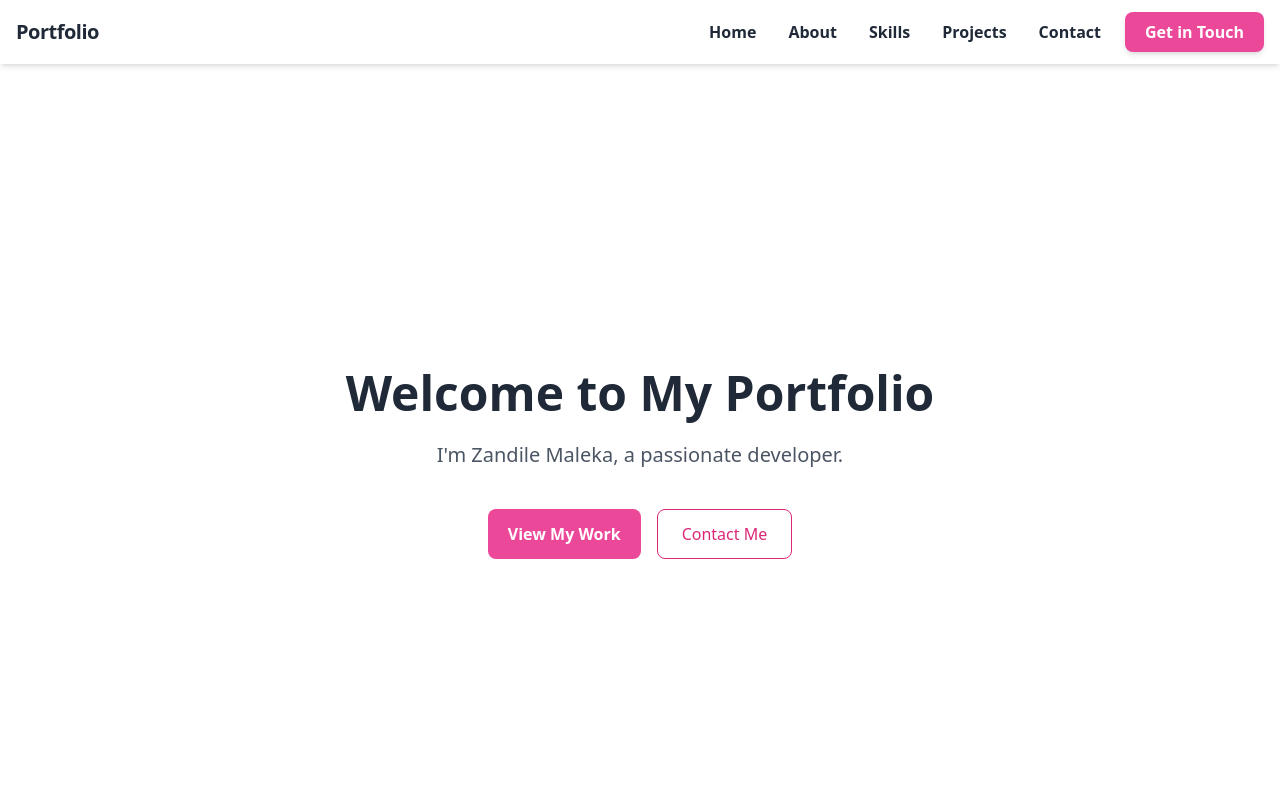
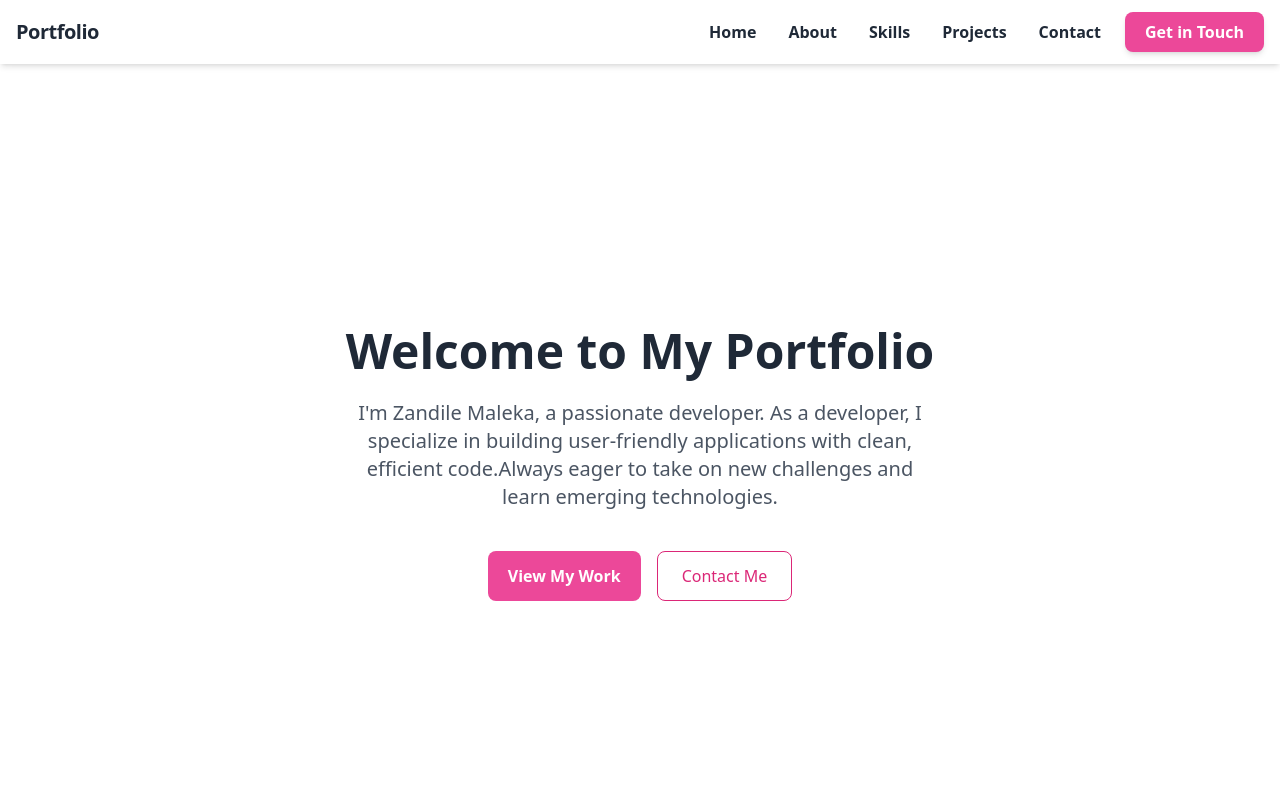
Before and after one commit to zandilemaleka/portfolio-project, a React (Create React App) app in the folder portfolio-react/: page / in a window 1280 px wide. Shown: the top 800 px of the page. Built offline with nearby package versions, Linux system fonts and the light colour scheme.

Commit message:
Updated the Hero.js

```diff
--- a/portfolio-react/src/components/Hero.js
+++ b/portfolio-react/src/components/Hero.js
@@ -11,7 +11,10 @@ const Hero = () => {
           Welcome to My Portfolio
         </h1>
         <p className="text-lg md:text-xl text-gray-600 mb-10 max-w-xl mx-auto leading-relaxed">
-          I'm Zandile Maleka, a passionate developer.
+          I'm Zandile Maleka, a passionate developer. As a developer, I
+          specialize in building user-friendly applications with clean,
+          efficient code.Always eager to take on new challenges and learn
+          emerging technologies.
         </p>
         <div className="flex flex-col sm:flex-row justify-center gap-4">
           <button className="bg-pink-500 text-white font-bold px-5 py-3 rounded-lg hover:bg-pink-700">
```
